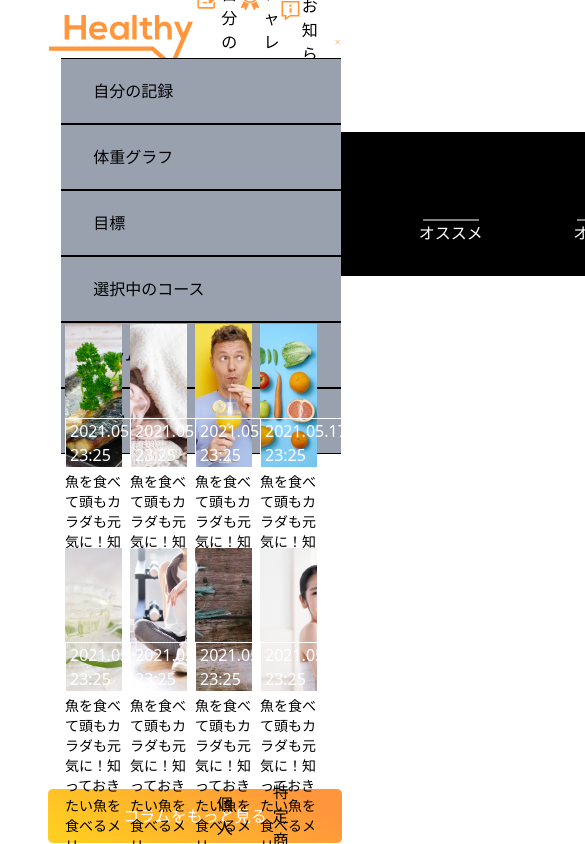
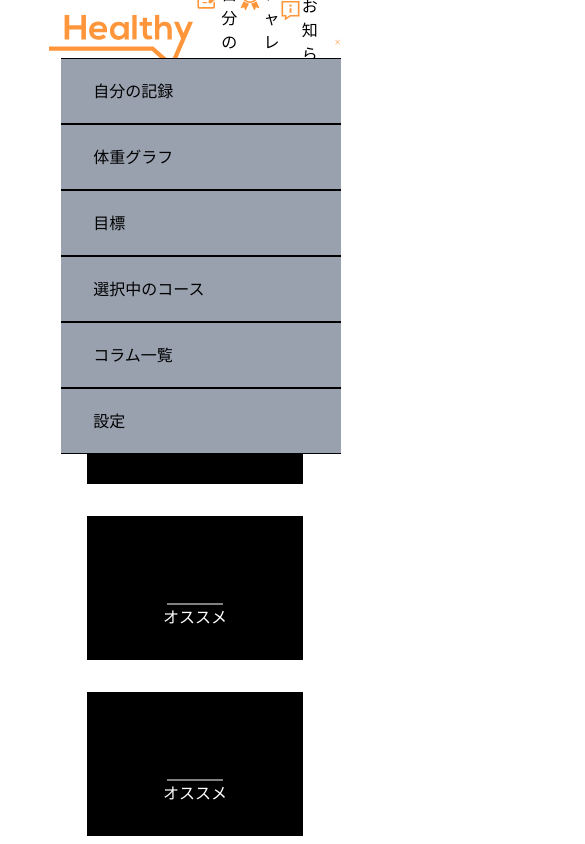
Before and after one commit to tuantran1295/health-app-arent-FE, a React (Vite) app: page /column in a window 390 px wide. Both pictures are taken after a click on the picture 337 px from the left and 42 px from the top of the page. Shown: the top 844 px of the page, 585 px wide, since content can reach past the window. Built offline with nearby package versions, Linux system fonts and the light colour scheme.

Commit message:
make some page responsive

```diff
--- a/src/components/ColumnThumbnail.tsx
+++ b/src/components/ColumnThumbnail.tsx
@@ -44,7 +44,7 @@ function ColumnThumbnail(props: Iprops) {
             break;
     }
     return (
-        <div className="ColumnThumbnail w-[234px] h-[144px] relative pr-2">
+        <div className="ColumnThumbnail w-[234px] mt-6 relative pr-2">
             <div className="relative">
                 <img
                     src={image}
--- a/src/components/Dropdown.tsx
+++ b/src/components/Dropdown.tsx
@@ -7,16 +7,32 @@ interface Props {
 }
 
 function Dropdown({ children, open, elements }: Props) {
-    return (<div className='relative'>
-        {children}
-        {open && <ul className=' bg-gray-400 text-light absolute w-[280px] right-0'>
-            {elements.map((item, index) => {
-                return (<li key={index} className='px-8 py-5 border-y-[0.1px] border-dark-500 cursor-pointer'>
-                    {item}
-                </li>)
-            })}
-        </ul>}
-    </div>)
+    return (
+        <div className="relative z-50">
+            {children}
+            {open && (
+                <ul className=" bg-gray-400 text-light absolute w-[280px] right-0">
+                    {elements.map((item, index) => {
+                        return item == "コラム一覧" ? (
+                            <li
+                                key={index}
+                                className="px-8 py-5 border-y-[0.1px] border-dark-500 cursor-pointer"
+                            >
+                                <a href='/column'>{item}</a>
+                            </li>
+                        ) : (
+                            <li
+                                key={index}
+                                className="px-8 py-5 border-y-[0.1px] border-dark-500 cursor-pointer"
+                            >
+                                {item}
+                            </li>
+                        );
+                    })}
+                </ul>
+            )}
+        </div>
+    );
 }
 
 export default Dropdown;
--- a/src/components/RecommendColumn.tsx
+++ b/src/components/RecommendColumn.tsx
@@ -8,7 +8,7 @@ interface Iprops {
 function RecommendColumn(props: Iprops) {
     const { name, description } = props;
     return (
-        <div className="RecommendColumn w-[216px] h-[144px] bg-black text-center flex flex-col justify-center">
+        <div className="RecommendColumn mt-8 w-[216px] h-[144px] bg-black text-center flex flex-col justify-center">
             <div className='text-primary-300 text-xl'>{name}</div>
             <img style={{ margin: '0 auto' }} src={path} alt="path" width={56} />
             <div className='text-white'>{description}</div>
--- a/src/layout/Header.tsx
+++ b/src/layout/Header.tsx
@@ -15,19 +15,19 @@ function Header() {
 
     return (<div className="h-[84px] w-full bg-dark-600 m-auto">
             <div className='w-3/4 h-full m-auto flex justify-between'>
-                <a className='flex items-center' href='#'>
+                <a className='flex items-center' href='/'>
                     <img className='h-[64px] w-[144px]' src={Logo} />
                 </a>
                 <div className='flex justify-between items-center w-1/2'>
-                    <div className='inline-flex text-light mr-4'>
+                    <div className='inline-flex text-light hover:text-primary-400 cursor-pointer mr-4'>
                         <img className='h-[32px] w-[32px]' src={Memo} />
                         <span>自分の記録</span>
                     </div>
-                    <div className='inline-flex text-light mr-4'>
+                    <div className='inline-flex text-light hover:text-primary-400 cursor-pointer  mr-4'>
                         <img className='h-[32px] w-[32px]' src={Challenge} />
                         <span>チャレンジ</span>
                     </div>
-                    <div className='inline-flex text-light mr-4'>
+                    <div className='inline-flex text-light hover:text-primary-400 cursor-pointer mr-4'>
                         <img className='h-[32px] w-[32px]' src={Info} />
                         <span>お知らせ</span>
                     </div>
--- a/src/pages/Column.tsx
+++ b/src/pages/Column.tsx
@@ -8,7 +8,7 @@ function Column() {
         <Layout>
             <div className="Column">
                 <div
-                    className="flex justify-around w-4/6 py-12"
+                    className="flex justify-around w-4/6 py-12 flex-wrap"
                     style={{ margin: "0 auto" }}
                 >
                     <RecommendColumn name="RECOMMENDED COLUMN" description="オススメ" />
@@ -17,7 +17,7 @@ function Column() {
                     <RecommendColumn name="RECOMMENDED COLUMN" description="オススメ" />
                 </div>
                 <div
-                    className="flex justify-around w-4/6 pb-20"
+                    className="flex justify-around w-4/6 pb-20 flex-wrap"
                     style={{ margin: "0 auto" }}
                 >
                     <ColumnThumbnail
@@ -42,7 +42,7 @@ function Column() {
                     />
                 </div>
                 <div
-                    className="flex justify-around w-4/6 pb-20"
+                    className="flex justify-around w-4/6 pb-20 flex-wrap"
                     style={{ margin: "0 auto" }}
                 >
                     <ColumnThumbnail
```
